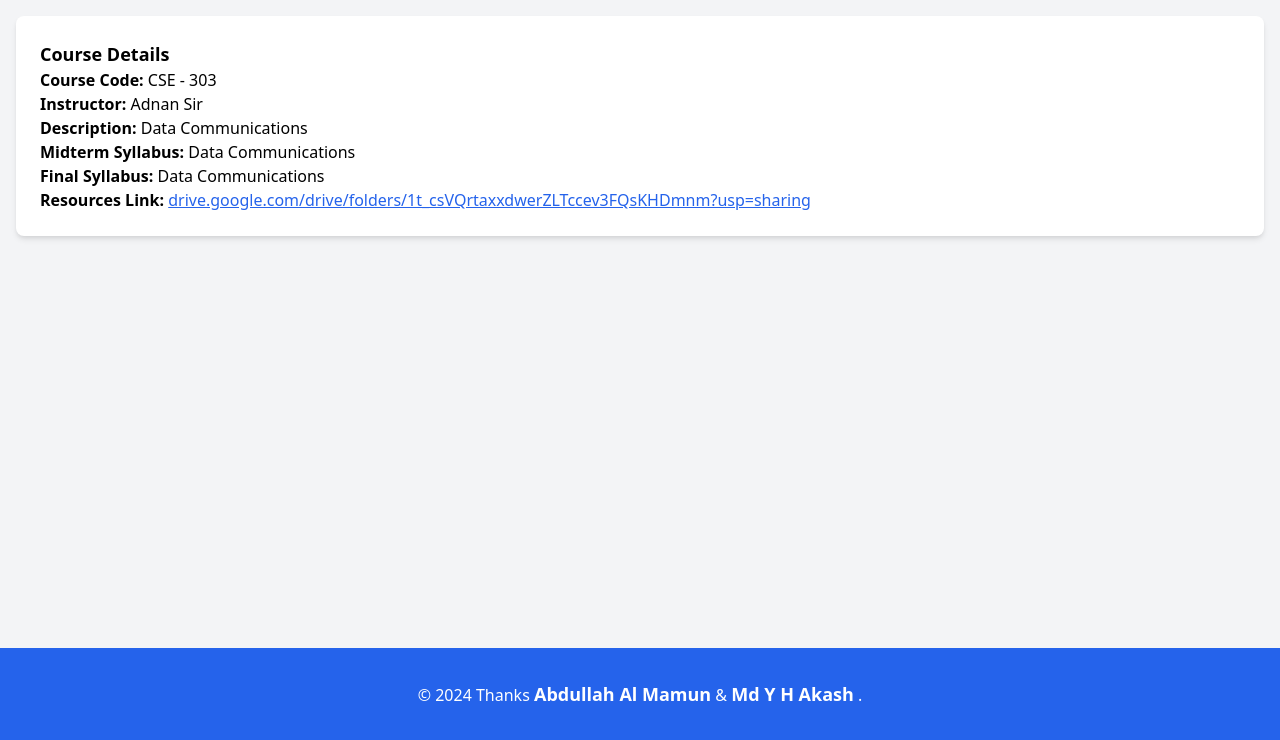
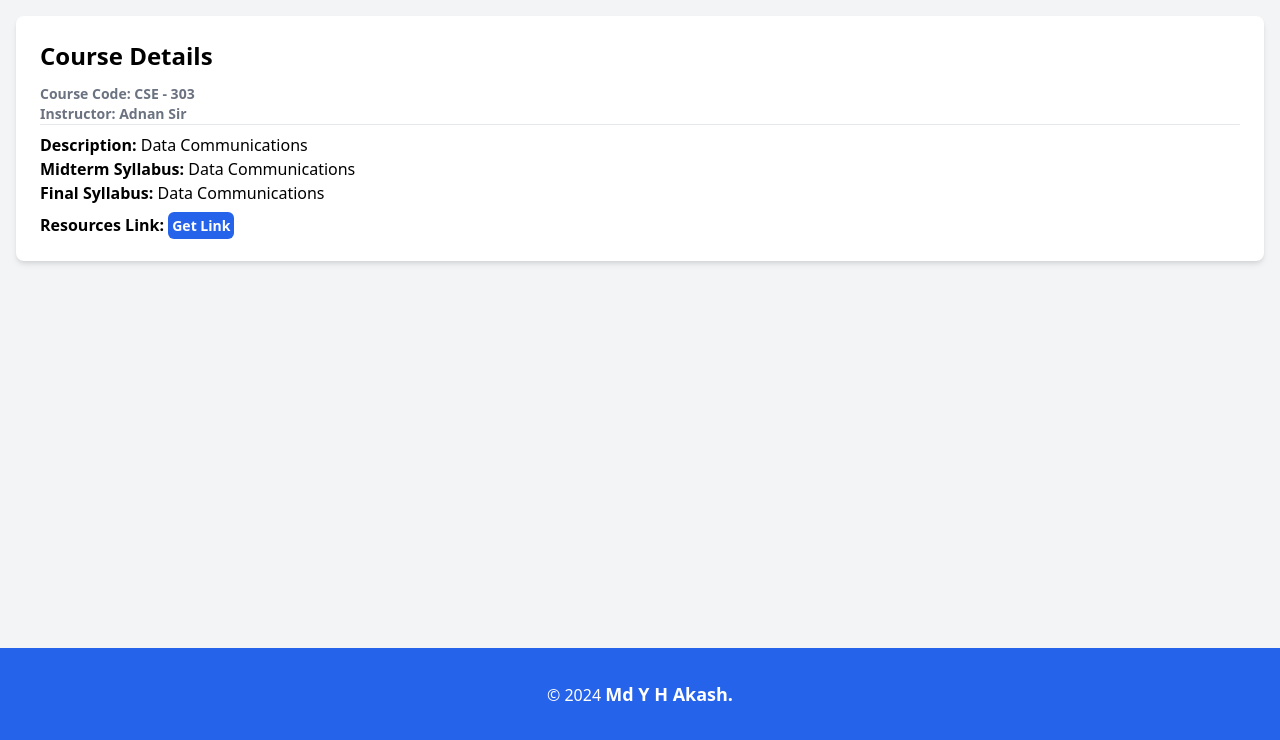
Before and after one commit to mdyhakash/alltopic, a Django app: a page that uses templates/details.html in a window 1280 px wide. Shown: the part 60-800 px from the top of the page. Run offline with Django 5.2, Linux system fonts and the light colour scheme; data comes from the database, SQL or seed files in the repository.

Commit message:
Link issue fixed

```diff
--- a/alltopic/settings.py
+++ b/alltopic/settings.py
@@ -16,6 +16,7 @@ SECRET_KEY = 'django-insecure-gljpflu@^*kw*5**hj*^_$&vopah@xug60!=4r2#w5#^7)yex=
 DEBUG = True
 
 ALLOWED_HOSTS = ['alltopic.onrender.com']
+#ALLOWED_HOSTS = []
 
 
 # Application definition
--- a/templates/details.html
+++ b/templates/details.html
@@ -16,17 +16,24 @@
 
     <main class="container mx-auto p-4 flex-1">
       <div class="bg-white rounded-lg shadow-md p-6">
-        <h2 class="text-lg font-semibold">Course Details</h2>
-        <p><strong>Course Code:</strong> {{ topic.c_code }}</p>
-        <p><strong>Instructor:</strong> {{ topic.c_teacher }}</p>
+        <h2 class="text-2xl mb-3 font-semibold">Course Details</h2>
+        <p class="text-sm text-gray-500 font-semibold">
+          Course Code: {{ topic.c_code }}
+        </p>
+        <p class="text-sm text-gray-500 font-semibold">
+          Instructor: {{ topic.c_teacher }}
+        </p>
+        <hr class="mb-2" />
         <p><strong>Description:</strong> {{ topic.c_description }}</p>
         <p><strong>Midterm Syllabus:</strong> {{ topic.s_mid }}</p>
         <p><strong>Final Syllabus:</strong> {{ topic.s_final }}</p>
         {% if topic.c_link %}
-        <p>
+        <p class="mt-2">
           <strong>Resources Link:</strong>
-          <a href="{{ topic.c_link }}" class="text-blue-600 underline"
-            >{{ topic.c_link }}</a
+          <a
+            href="https://{{ topic.c_link }}"
+            class="bg-blue-600 p-1 rounded-md text-white text-sm font-semibold"
+            >Get Link</a
           >
         </p>
         {% endif %}
@@ -35,19 +42,18 @@
 
     <footer class="bg-blue-600 p-8 text-white text-center">
       <p>
-        &copy; 2024 Thanks
-        <a
+        &copy; 2024
+        <!-- <a
           href="https://www.facebook.com/AlMamuunn"
           class="text-lg font-semibold"
           >Abdullah Al Mamun</a
         >
-        &
+        & -->
         <a
           href="https://www.linkedin.com/in/mdyhakash/"
           class="text-lg font-semibold"
-          >Md Y H Akash</a
+          >Md Y H Akash.</a
         >
-        .
       </p>
     </footer>
   </body>
```
Also changed, not shown: templates/home.html (+17 -21 lines).
